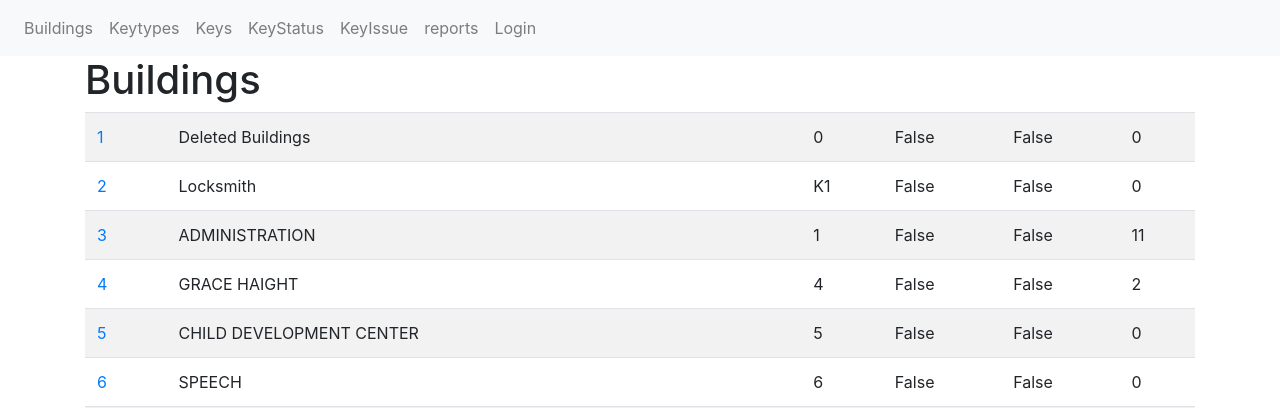
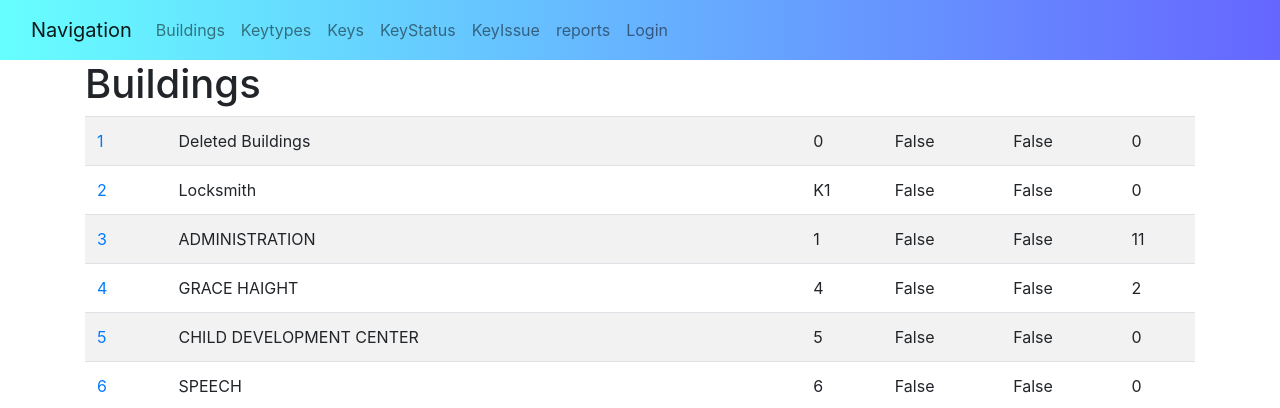
Before and after one commit to dlanyero/Key-Inventory, a Django app: page /keys/ in a window 1280 px wide. Shown: the top 408 px of the page. Run offline with Django 3.2, Linux system fonts and the light colour scheme; data comes from the database, SQL or seed files in the repository; some libraries are stand-ins or nearby versions.

Commit message:
styling changes

```diff
--- /dev/null
+++ b/Key_Inventory_application/keyInventory/keys/static/css/keys.css
@@ -0,0 +1,8 @@
+
+
+
+.key-nav{
+    background: #e6ffff linear-gradient(to right, #66ffff, #6666ff);
+    padding-top: 10px;
+    padding-bottom: 10px;
+}
--- a/Key_Inventory_application/keyInventory/keys/templates/base.html
+++ b/Key_Inventory_application/keyInventory/keys/templates/base.html
@@ -9,11 +9,18 @@
 
     <!-- Bootstrap CSS -->
     <link rel="stylesheet" href="{% static 'css/bootstrap.min.css' %}">
+      <link rel="stylesheet" href="{% static 'css/keys.css' %}">
 
     <title>Key Inventory App</title>
   </head>
   <body>
-    <nav class="navbar navbar-expand-lg navbar-light bg-light">
+    <nav class="key-nav navbar navbar-expand-lg navbar-light bg-light">
+    <div class = "container-fluid">
+         <a class = "navbar-brand" href = "#"> Navigation </a>
+        <button class = "navbar-toggler" type = "button" data-bs-toggle = "collapse" data-bs-target="#navbarSupportedContent" aria-controls="navbarSupportedContent" aria-expanded="false" aria-label="Toggle navigation">
+        <span class = "navbar-toggler-icon"></span>
+        </button>
+        <div class="collapse navbar-collapse" id="navbarSupportedContent" >
         <ul class="navbar-nav mr-auto">
           <li class="nav-item">
             <a class="nav-link" href="/keys/building">Buildings</a>
@@ -42,6 +49,8 @@
           </li>
           {% endif %}
         </ul>
+        </div>
+        </div>
     </nav>
 
     <div class="container">
```
Also changed, not shown: Key_Inventory_application/keyInventory/keys/templates/reports/keyuser_report.html (+8 -8 lines), Key_Inventory_application/keyInventory/keys/views/key_report_views.py (+4 -5 lines).
